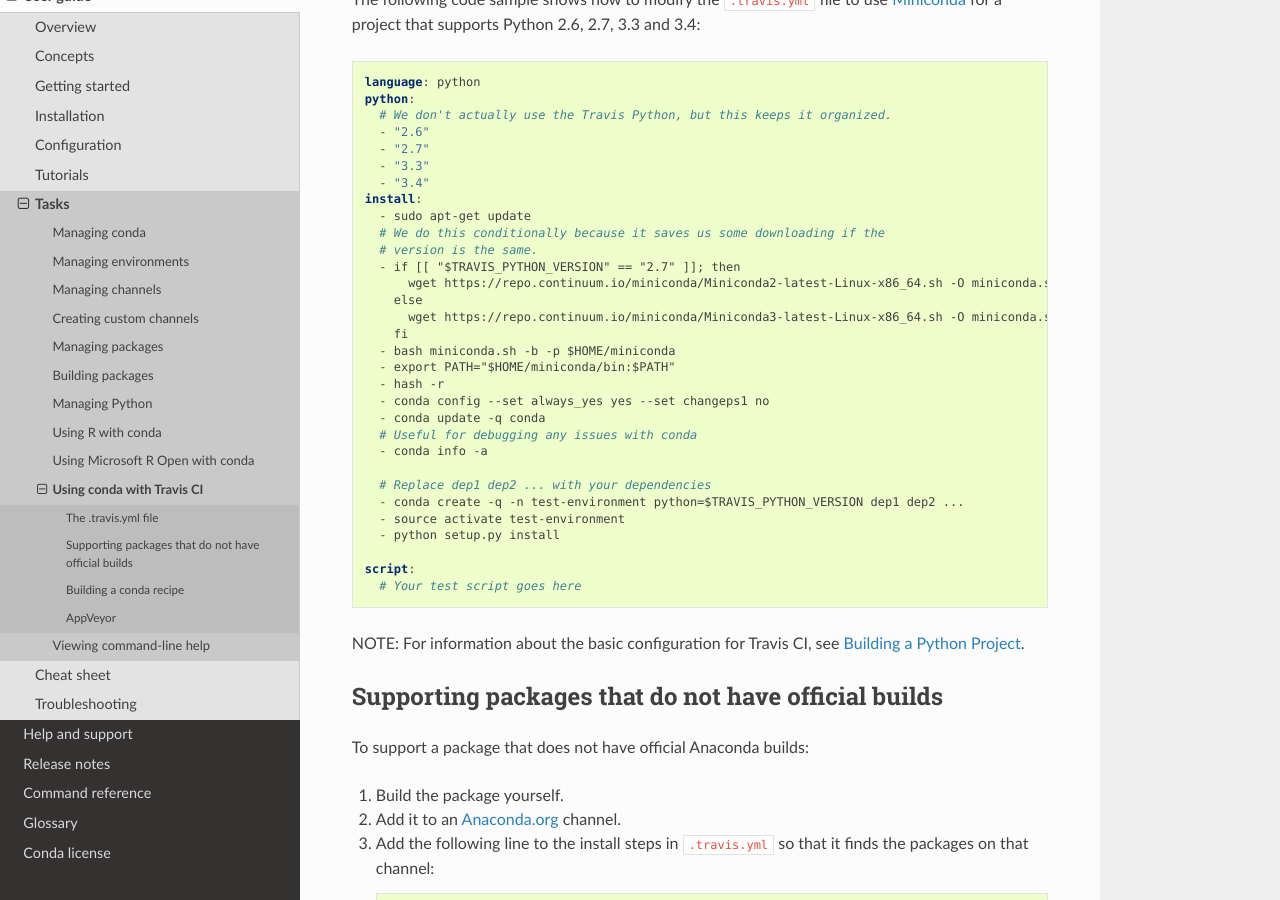
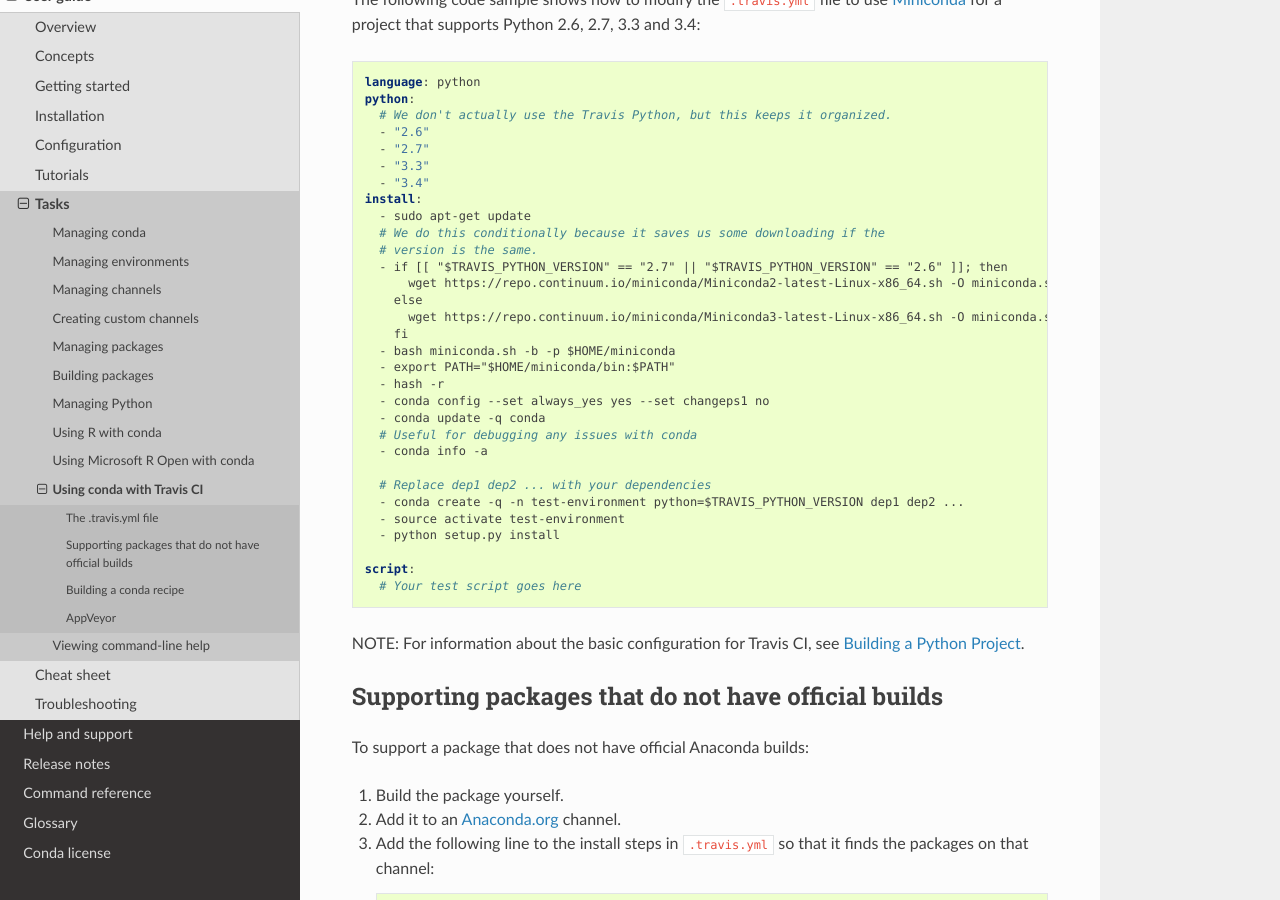
Before and after one commit to conda/conda-docs, a Sphinx documentation site: the page built from docs/source/user-guide/tasks/use-conda-with-travis-ci.rst, in a window 1280 px wide and 900 px high, scrolled down 564 px. Built offline with Sphinx 7.4.7 and the Read the Docs theme 2.0.0, drawn with Linux system fonts in a browser that asks for light colours.

Commit message:
Check Python 2.6 for consistency
Since Python 2.6 is in the list above, it should be checked when downloading the miniconda installer.

```diff
--- a/docs/source/user-guide/tasks/use-conda-with-travis-ci.rst
+++ b/docs/source/user-guide/tasks/use-conda-with-travis-ci.rst
@@ -41,7 +41,7 @@
      - sudo apt-get update
      # We do this conditionally because it saves us some downloading if the
      # version is the same.
-     - if [[ "$TRAVIS_PYTHON_VERSION" == "2.7" ]]; then
+     - if [[ "$TRAVIS_PYTHON_VERSION" == "2.7" || "$TRAVIS_PYTHON_VERSION" == "2.6" ]]; then
          wget https://repo.continuum.io/miniconda/Miniconda2-latest-Linux-x86_64.sh -O miniconda.sh;
        else
          wget https://repo.continuum.io/miniconda/Miniconda3-latest-Linux-x86_64.sh -O miniconda.sh;
```
